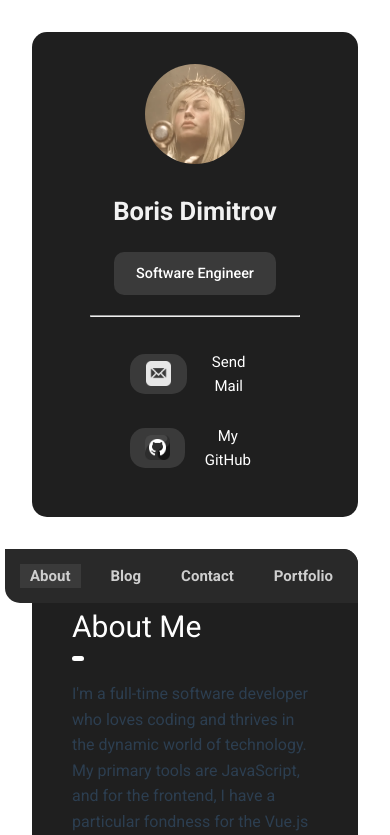
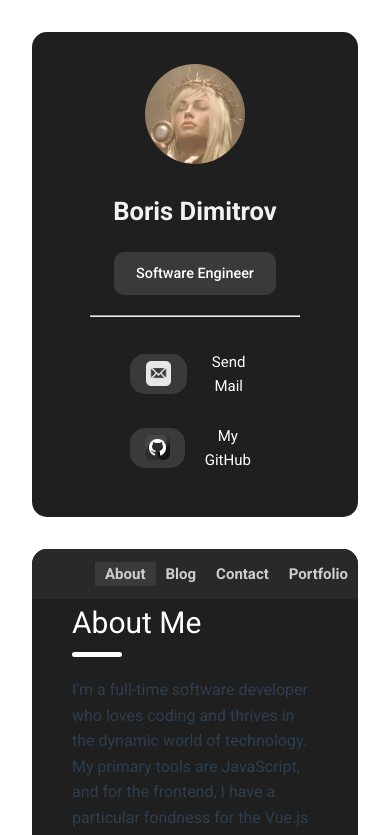
Before and after one commit to BorisDmv/portfolio-2024, a Vue app: page / in a window 390 px wide. Shown: the top 835 px of the page. Built offline with nearby package versions, Linux system fonts and the light colour scheme.

Commit message:
a bunch of fixing on side screen for mobile

```diff
--- a/src/App.vue
+++ b/src/App.vue
@@ -31,6 +31,7 @@ import SideScreen from './components/SideScreen.vue'
 @media (max-width: 1024px) {
   #app {
     flex-direction: column;
+    padding: 2rem;
   }
 
   .main-content {
@@ -38,4 +39,11 @@ import SideScreen from './components/SideScreen.vue'
     margin-left: 0; /* Reset margin for smaller screens */
   }
 }
+
+@media (max-width: 860px) {
+  .main-content {
+    padding: 0;
+  }
+}
+
 </style>
--- a/src/components/SideScreen.vue
+++ b/src/components/SideScreen.vue
@@ -150,6 +150,11 @@ hr {
 }
 
 @media (max-width: 860px) {
+  .container{
+    margin: 0 0 2rem 0;
+    min-width: auto;
+  }
+
   .contact-info {
     flex-direction: column;
   }
--- a/src/views/HomeView.vue
+++ b/src/views/HomeView.vue
@@ -145,12 +145,31 @@ p{
 }
 
 .line{
-  width: 5%;
+  width: 50px;
   height: 5px;
   border-radius: 10px;
   background: #fefefe;
   margin: 5px 0 20px 0;
 }
+
+@media (max-width: 860px) {
+  .navbar{
+    width: 100%;
+    height: 50px;
+    padding: 0;
+    border-radius: 15px 15px 0 0;
+  }
+
+  .navbar ul{
+    height: 100%;
+    justify-content: end;
+    align-items: center;
+  }
+}
+
+@media (max-width: 420px) {
+  .navbar ul{
+    gap: 0;
+  }
+}
 </style>
-<script setup>
-</script>
```
